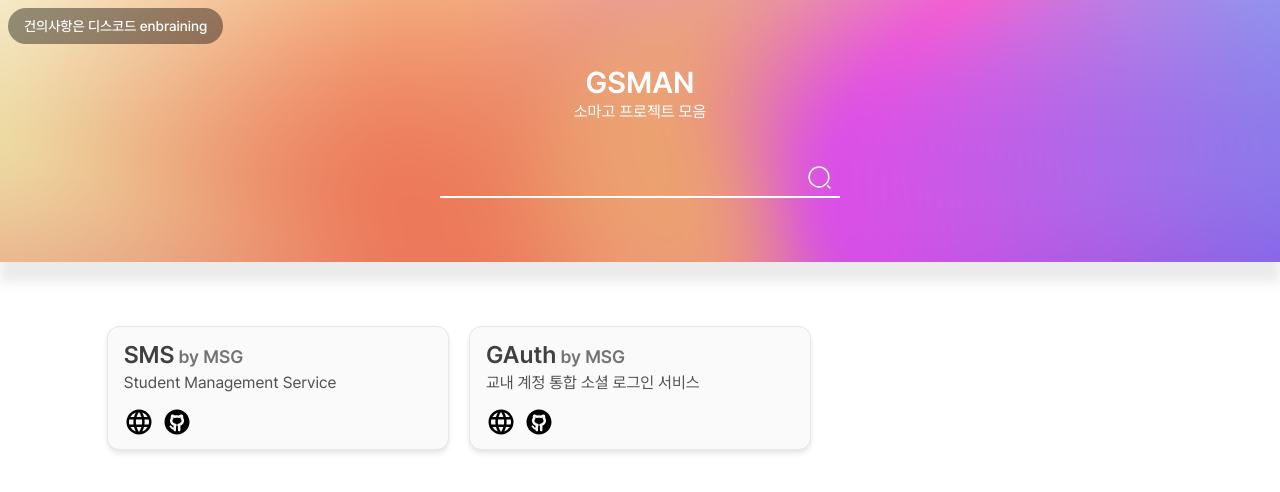
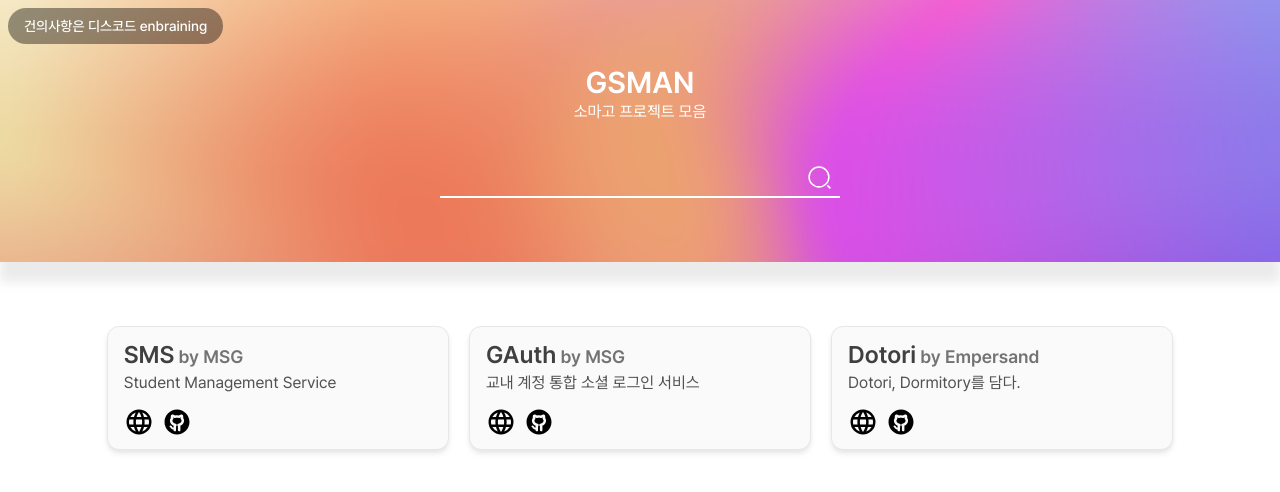
Before and after one commit to enbraining/gsman-frontend, a Next.js app: page / in a window 1280 px wide. Shown: the top 492 px of the page. Built offline with nearby package versions, Linux system fonts and the light colour scheme.

Commit message:
:recycle: update data

```diff
--- a/app/data/service.ts
+++ b/app/data/service.ts
@@ -15,4 +15,12 @@
     siteUrl: "https://gauth.co.kr",
     githubUrl: "https://github.com/GSM-MSG/GAuth-FrontEnd",
   },
+  {
+    id: 3,
+    name: "Dotori",
+    group: "Empersand",
+    description: "Dotori, Dormitory를 담다.",
+    siteUrl: "https://www.dotori-gsm.com",
+    githubUrl: "https://github.com/Team-Ampersand/Dotori-client-v2",
+  },
 ];
```
